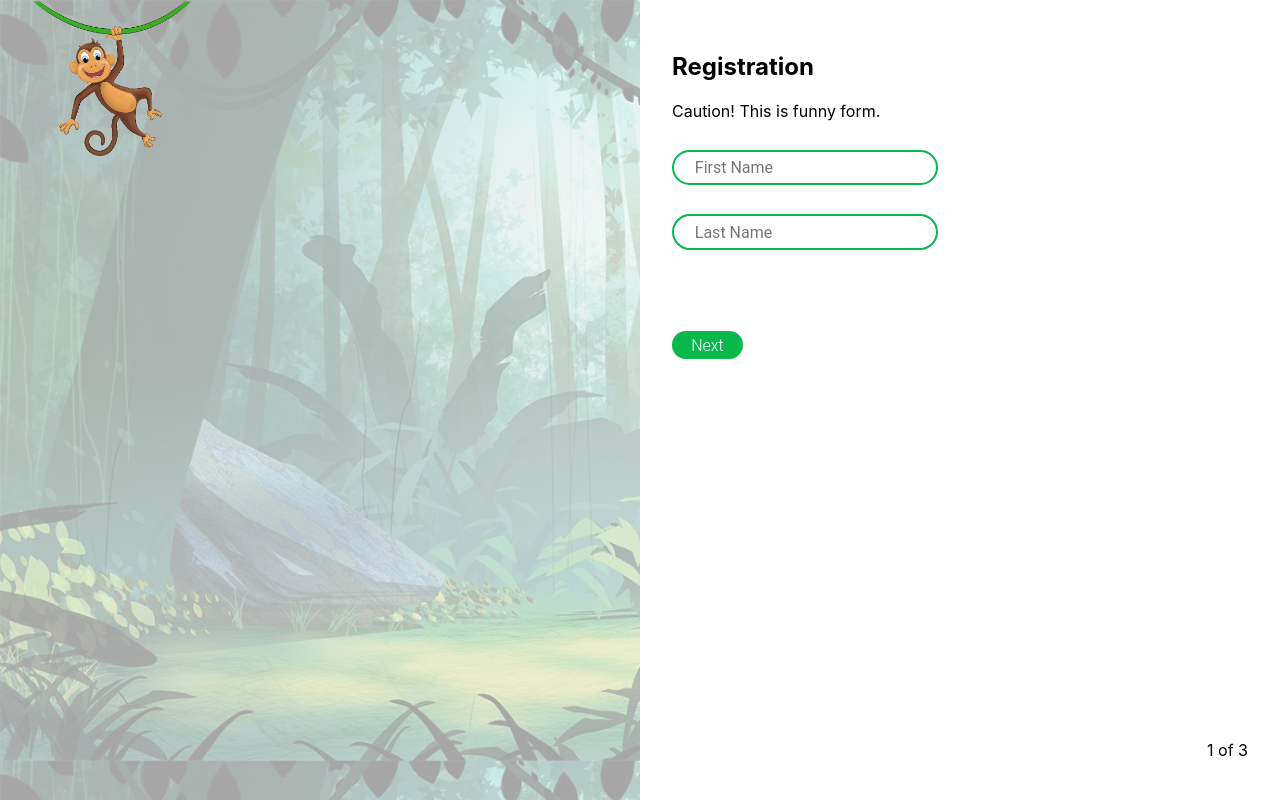
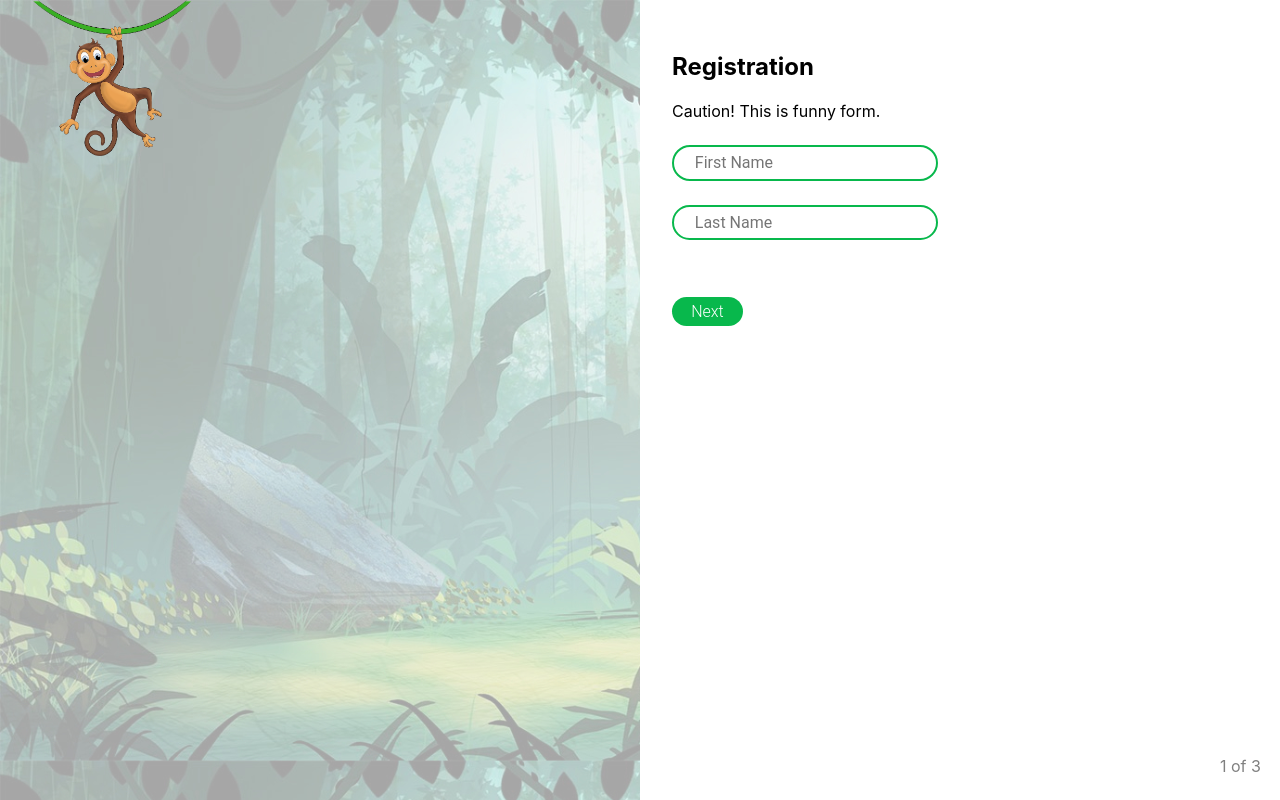
Before and after one commit to lucicdanilo/funnyForm, a React (Create React App) app: page / in a window 1280 px wide. Built offline with nearby package versions, Linux system fonts and the light colour scheme.

Commit message:
styling fix

```diff
--- a/src/components/FinalStep/FinalStep.js
+++ b/src/components/FinalStep/FinalStep.js
@@ -69,7 +69,11 @@ class FinalStep extends Component {
                     left: "-55%"
                 }}
                 />
-                <h3 className="successfulMsg">You are suceesful registered!</h3>
+                <h3
+                style = {{
+                    color: "#08b84c"
+                }}
+                >You are suceesful registered!</h3>
             </div>
         )
     }
--- a/src/components/FirstStep/FirstStep.css
+++ b/src/components/FirstStep/FirstStep.css
@@ -1,8 +1,3 @@
-.firstStep > input{
-    display: block;
-    margin: 5% 0% 5% 0%;
-}
-
 .inputField{
     display: block;
     padding: 0.4em 1.3em;
--- a/src/components/Main/Main.css
+++ b/src/components/Main/Main.css
@@ -4,6 +4,7 @@
 
 .status{
     position: absolute;
-    bottom: 5%;
-    right: 5%;
+    bottom: 3%;
+    right: 3%;
+    color: gray;
 }
--- a/src/components/SecondStep/SecondStep.css
+++ b/src/components/SecondStep/SecondStep.css
@@ -1,7 +1,7 @@
 a.backBtn{
     display: inline-block;
     padding: 0.3em 1.2em;
-    margin: 0 0.3em 0.3em 0;
+    margin: 0 4.3em 2.3em 0;
     border-radius: 2em;
     box-sizing: border-box;
     text-decoration: none;
```
